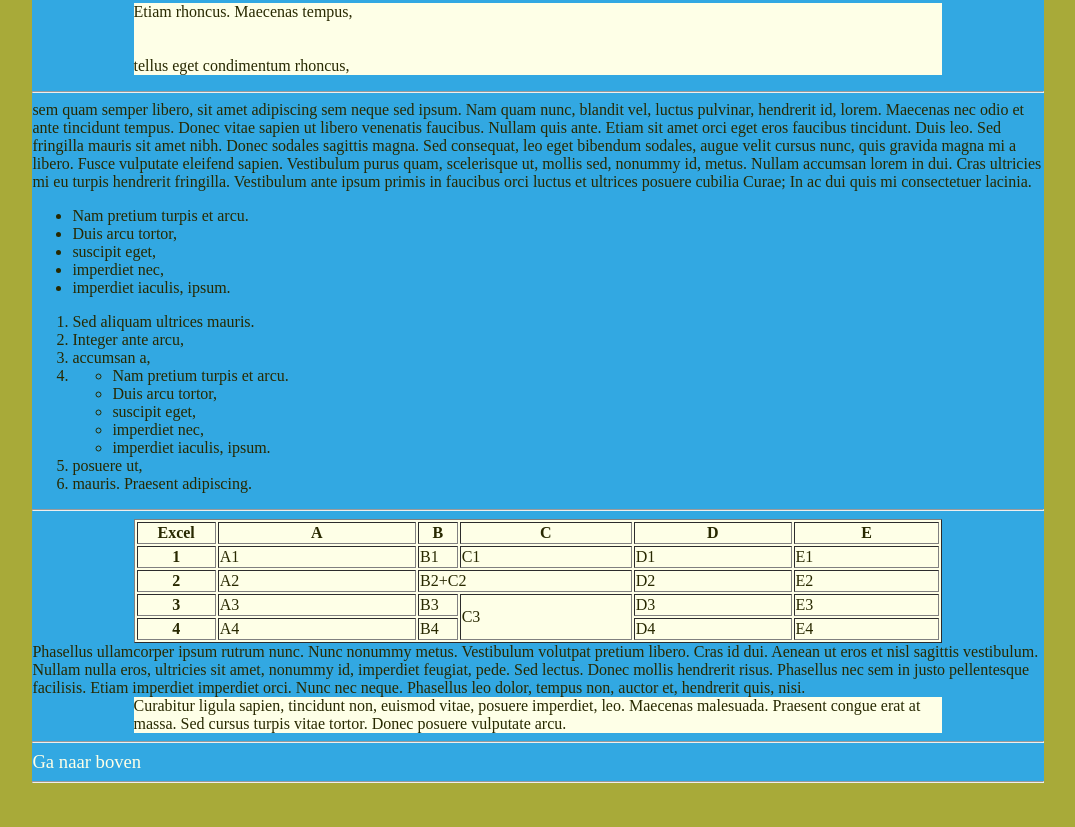
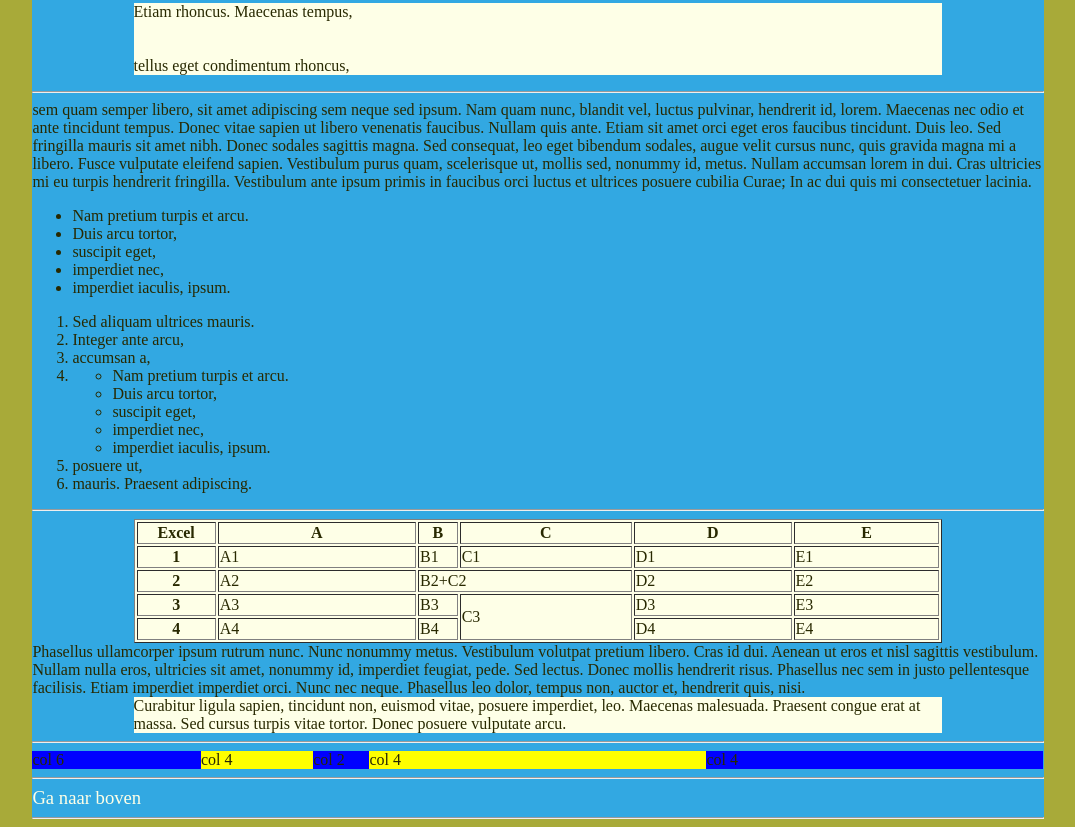
Before and after one commit to jdeklijnvistacollege/C19-146-P2-webdesign, a plain HTML site: page template.html in a window 1280 px wide. Shown: the part 659-1486 px from the top of the page, without its empty margins (102-1177 px from the left). Before the commit the page ends 1450 px from the top, so only its background shows below. Drawn offline with Linux system fonts and the light colour scheme.

Commit message:
Lessen 6-12

```diff
--- a/stylesheets/stylesheet.css
+++ b/stylesheets/stylesheet.css
@@ -74,3 +74,21 @@ getElementByID()
     margin-right: 10%;
     background-color: var(--ShadeOfWhite);
 }
+/* ======= Definition of the cols ========*/
+.row  { display: flex; width: 100%;}
+.col-1{ display: flex; width: 8.33%;}
+.col-2{ display: flex; width: 16.67%;}
+.col-3{ display: flex; width: 25%;}
+.col-4{ display: flex; width: 33.33%;}
+.col-5{ display: flex; width: 42.67%;}
+.col-6{ display: flex; width: 50%;}
+.col-7{ display: flex; width: 58.33%;}
+.col-8{ display: flex; width: 66.67%;}
+.col-9{ display: flex; width: 75%;}
+.col-10{ display: flex; width: 83.33%;}
+.col-11{ display: flex; width: 91.67%;}
+.col-12{ display: flex; width: 100%;}
+
+.red   {background-color: red;}
+.yellow{background-color: yellow;}
+.blue  {background-color: blue;}
--- a/template.html
+++ b/template.html
@@ -56,6 +56,17 @@ Last modified: 19-9-2019 by J. de Klijn
             Curabitur ligula sapien, tincidunt non, euismod vitae, posuere imperdiet, leo. Maecenas malesuada. Praesent congue erat at massa. Sed cursus turpis vitae tortor. Donec posuere vulputate arcu.
         </div>
         <hr/>
+        <div class='row'>                               <!-- Row full width 100% -->
+            <div class='col-4 red'>                         <!-- col-4 33,33% of the full width -->
+                <div class='col-6 blue'>col 6</div>             <!-- col-6, 50% of the 4 col div -->
+                <div class='col-4 yellow'>col 4</div>           <!-- col-4, 33,33% of the col 4 width -->
+                <div class='col-2 blue'>col 2</div>             <!-- col-2, 16,67% of the col 4 width -->
+            </div>                                          <!-- End div col-4-->
+            <div class='col-4 yellow'>col 4</div>
+            <div class='col-4 blue'>col 4</div>
+        </div>                                          <!-- End div row -->
+
+        <hr/>
                 <a href='#top_of_page' name='bottom_of_page'>Ga naar boven</a><br/>
             <hr/>
         </div>
```
